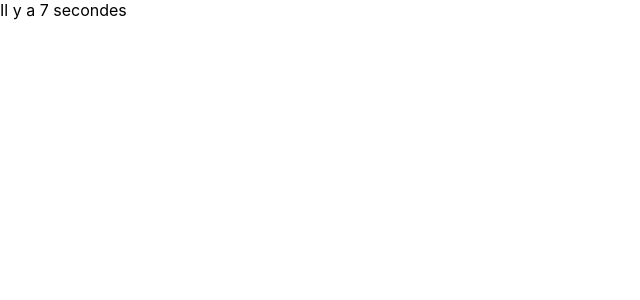
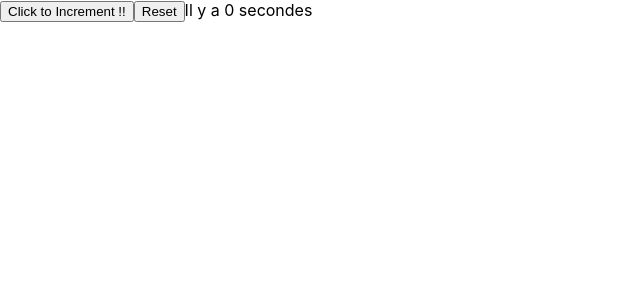
Before and after one commit to zikou058/Leren-React-js, a React (Create React App) app: page / in a window 1280 px wide. Shown: the top 300 px of the page, without its empty margins (0-640 px from the left). Built offline with nearby package versions, Linux system fonts and the light colour scheme.

Commit message:
suit for Event

```diff
--- a/src/Counter/Counter.jsx
+++ b/src/Counter/Counter.jsx
@@ -5,21 +5,25 @@ export default class Counter extends Component {
         super(props);
         this.state = {
             counter: 0,
-            date:undefined,
         }
     }
+    handleReset = () => {
+        this.setState((prevState) => {
+        return { counter: 0}
+        });
+    }
 
-    componentDidMount() {
-        setInterval(() => {
+    handleClick = () => {
         this.setState((prevState) => {
-        return { counter: prevState.counter + 1};
-    });
-        },1000)
-}
+           return { counter: prevState.counter + 1}
+        });
+    }
 
-    render(){
+    render() {
         return(
             <div>
+            <button onClick={this.handleClick}> Click to Increment !! </button>
+            <button onClick={this.handleReset}> Reset </button>
                 Il y a {this.state.counter} secondes
             </div>
         )
--- a/src/index.js
+++ b/src/index.js
@@ -2,20 +2,27 @@ import React from 'react';
 import ReactDOM from 'react-dom/client';
 import './index.css';
 //import App from './App';
-import HalloWorld from './halloWorld/HalloWorld';
-import reportWebVitals from './reportWebVitals';
-import TextField from './Forms/TextField';
-import Fruit from './Fruits/Fruit';
+//import Counter from './Counter/Counter';
+import Event from './Events/Event';
 import Counter from './Counter/Counter';
 
 const root = ReactDOM.createRoot(document.getElementById('root'));
 // const fruitsArray = ['Lemon', 'Stron', 'Tomate', 'Banan'];
 root.render(
-    <Counter />
+  <React.StrictMode>
+    {/* <HalloWorld lastName='Zakaria' />
+    <TextField inputName='firstName' inputLabel='firstname'>
+     Veuillez enter un first name
+    </TextField>
+    <TextField inputName='lastName' inputLabel='last name'>
+      Veuillez enter un last name
+    </TextField>
+    <Fruit fruits={fruitsArray}/>  */}
+    {/*<Counter /> */}
+    <Counter/>
 
-
+  </React.StrictMode>
 );
 // If you want to start measuring performance in your app, pass a function
 // to log results (for example: reportWebVitals(console.log))
 // or send to an analytics endpoint. Learn more: https://bit.ly/CRA-vitals
-reportWebVitals();
```
